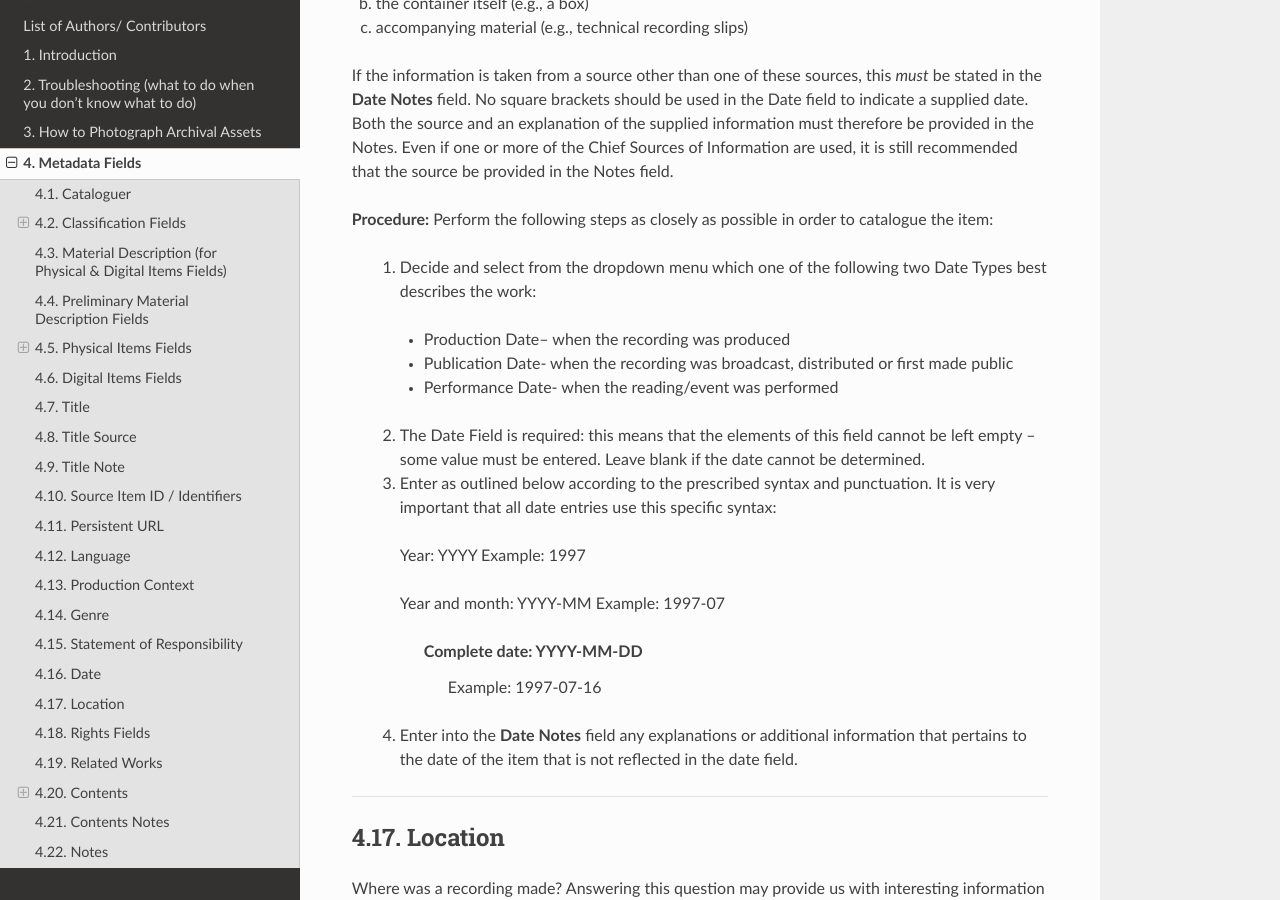
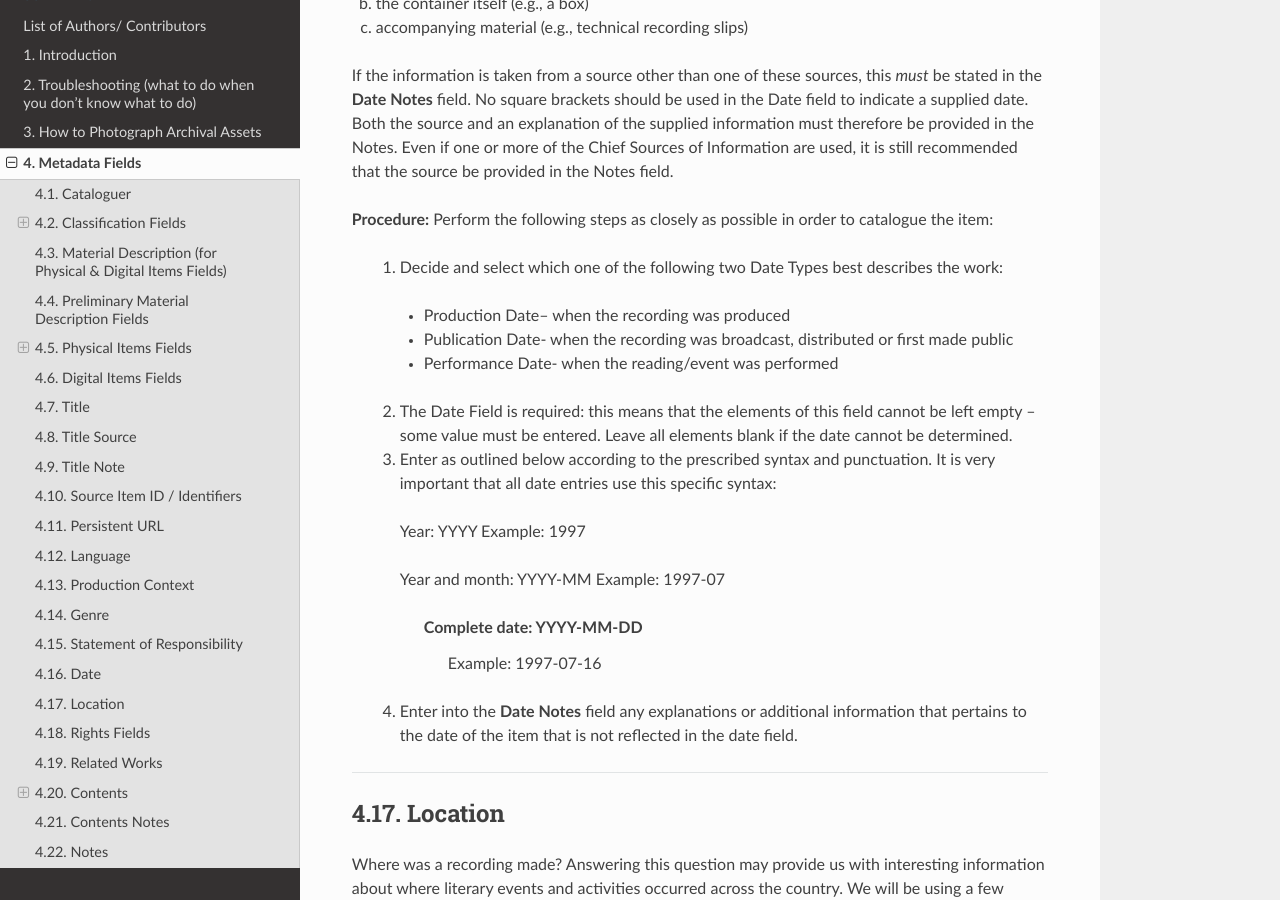
Before and after one commit to spokenweb/spokenweb-metadata-scheme, a Sphinx documentation site: the page built from docs/4-metadata-fields.rst, in a window 1280 px wide and 900 px high, scrolled down 21955 px. Built offline with Sphinx 7.4.7 and the Read the Docs theme 3.1.0, drawn with Linux system fonts in a browser that asks for light colours.

Commit message:
Update 4-metadata-fields.rst

```diff
--- a/docs/4-metadata-fields.rst
+++ b/docs/4-metadata-fields.rst
@@ -769,13 +769,13 @@ If the information is taken from a source other than one of these sources, this
 
 **Procedure:** Perform the following steps as closely as possible in order to catalogue the item:
 
-  1. Decide and select from the dropdown menu which one of the following two Date Types best describes the work:
+  1. Decide and select which one of the following two Date Types best describes the work:
 
     * Production Date– when the recording was produced
     * Publication Date- when the recording was broadcast, distributed or first made public
     * Performance Date- when the reading/event was performed
 
-  2. The Date Field is required: this means that the elements of this field cannot be left empty -- some value must be entered. Leave blank if the date cannot be determined.
+  2. The Date Field is required: this means that the elements of this field cannot be left empty -- some value must be entered. Leave all elements blank if the date cannot be determined.
 
   3. Enter as outlined below according to the prescribed syntax and punctuation.  It is very important that all date entries use this specific syntax:
 
```
